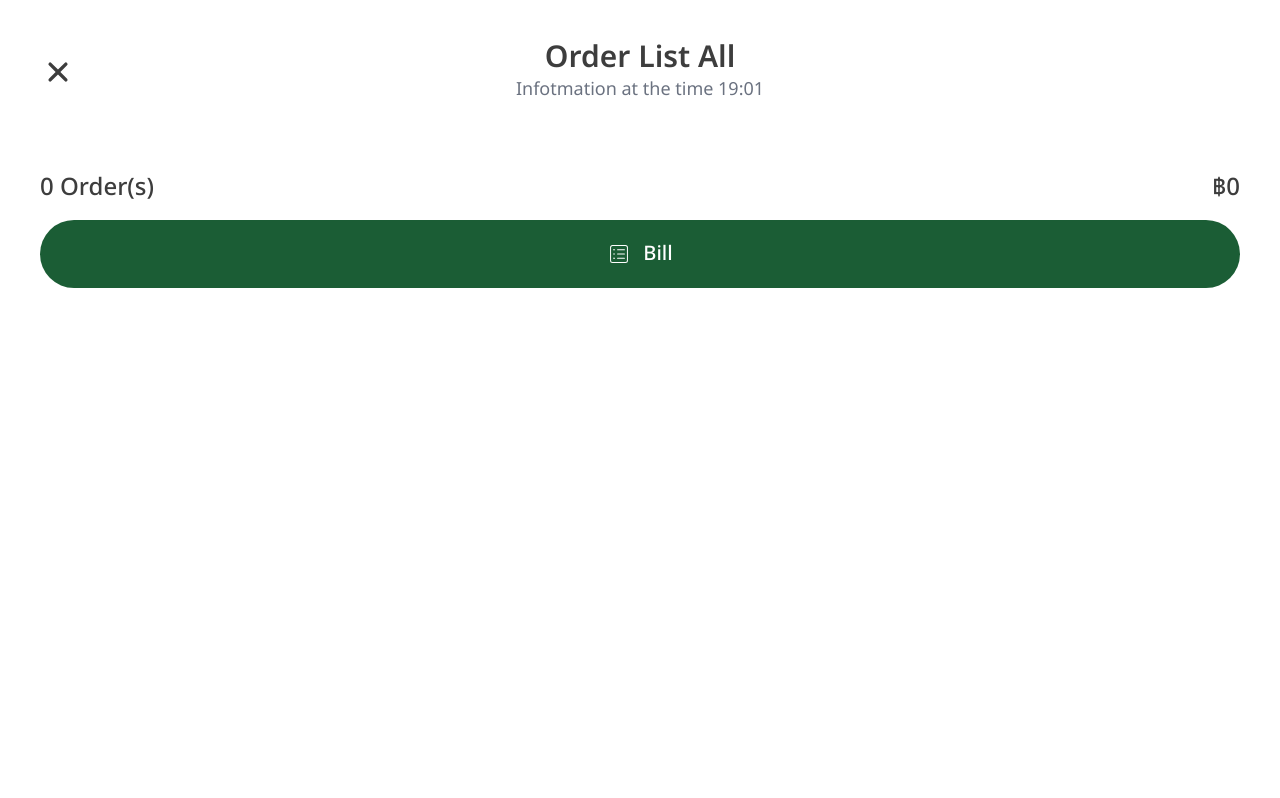
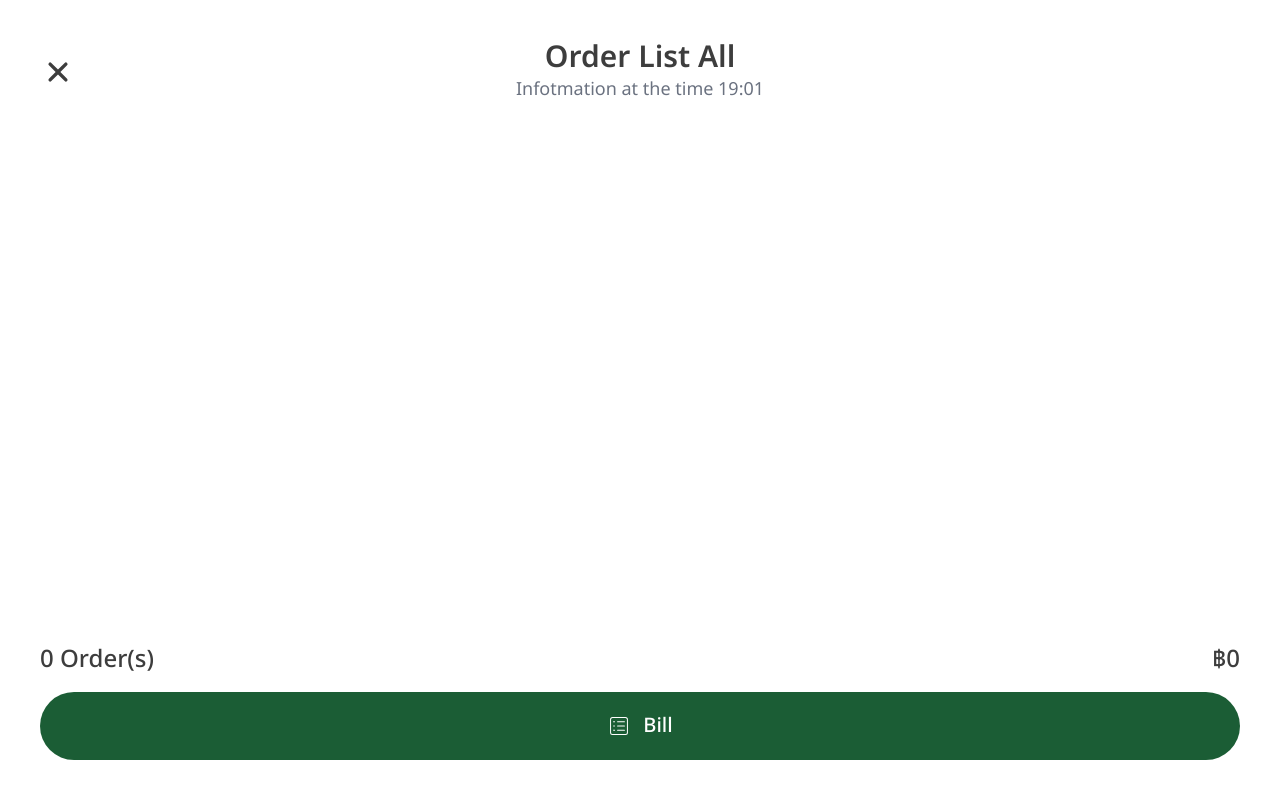
Before and after one commit to chawongr/aspos-mobile, a Next.js app in the folder aspos-mobile-frontend/: page /en/order-list-all in a window 1280 px wide. Built offline with nearby package versions, Linux system fonts and the light colour scheme.

Commit message:
fix(Bottom):Fix footer at bottom

```diff
--- a/aspos-mobile-frontend/src/app/[locale]/(pages)/order-list-all/page.tsx
+++ b/aspos-mobile-frontend/src/app/[locale]/(pages)/order-list-all/page.tsx
@@ -53,7 +53,7 @@ export default function OrderListAll() {
         <div className="w-7 h-7 md:w-9 md:h-9" />
       </header>
 
-      <div className="flex-1 overflow-y-auto">
+      <div className="flex-1 overflow-y-auto pb-28 md:pb-36">
         {allList.map((order, index) => (
           <div
             key={order.uniqueKey}
@@ -72,7 +72,7 @@ export default function OrderListAll() {
         ))}
       </div>
 
-      <footer className="sticky bottom-0 w-full-p-5 md:w-full-p-10 py-6 md:py-10 flex flex-col gap-2 md:gap-4 bg-white">
+      <footer className="fixed bottom-0 w-full-p-5 md:w-full-p-10 py-6 md:py-10 flex flex-col gap-2 md:gap-4 bg-white">
         <div className="flex justify-between text-lg md:text-2xl font-medium">
           <div>{totalAmount.amount} {t('order')}</div>
           <div>฿{totalAmount.price}</div>
--- a/aspos-mobile-frontend/src/app/[locale]/(pages)/order-list/page.tsx
+++ b/aspos-mobile-frontend/src/app/[locale]/(pages)/order-list/page.tsx
@@ -65,12 +65,12 @@ export default function OrderList() {
         <div className="w-7 h-7 md:w-9 md:h-9" />
       </header>
 
-      <div className="flex-1 overflow-y-auto">
+      <div className="flex-1 overflow-y-auto pb-28 md:pb-36">
         {basket.map((order, index) => (
           <div key={order.id} className={`${index !== basket.length - 1 ? 'border-b-[0.5px] border-borderGray ' : ''}`}>
             <OrderCard
               key={order.id}
-              imageUrl={order.imageUrl||BunLogo}
+              imageUrl={order.imageUrl || BunLogo}
               title={order.name}
               description={order.description}
               price={order.price}
@@ -81,7 +81,7 @@ export default function OrderList() {
         ))}
       </div>
 
-      <footer className="sticky bottom-0 w-full-p-5 md:w-full-p-10 py-6 md:py-10 flex flex-col gap-2 md:gap-4 bg-white">
+      <footer className="fixed bottom-0 w-full-p-5 md:w-full-p-10 py-6 md:py-10 flex flex-col gap-2 md:gap-4 bg-white">
         <div className="flex justify-between text-lg md:text-2xl font-medium">
           <div>{totalAmount.amount} {t('order')}</div>
           <div>฿{totalAmount.price}</div>
@@ -98,4 +98,5 @@ export default function OrderList() {
       </footer>
     </div>
   );
+
 }
--- a/aspos-mobile-frontend/src/app/[locale]/page.tsx
+++ b/aspos-mobile-frontend/src/app/[locale]/page.tsx
@@ -217,7 +217,7 @@ export default function Home() {
 
       {basket.length > 0 && (
         <Link href={`${path}/order-list`}>
-          <footer className="sticky bottom-5 w-full py-4 px-5 text-white bg-green rounded-full ">
+          <footer className="sticky bottom-5 w-full py-4 md:py-5 px-5 text-white bg-green rounded-full ">
             <div className="flex justify-between items-center">
               <div className='flex'>
                 <div><SlBasket className='h-5 w-5 mr-2' /></div>
```
